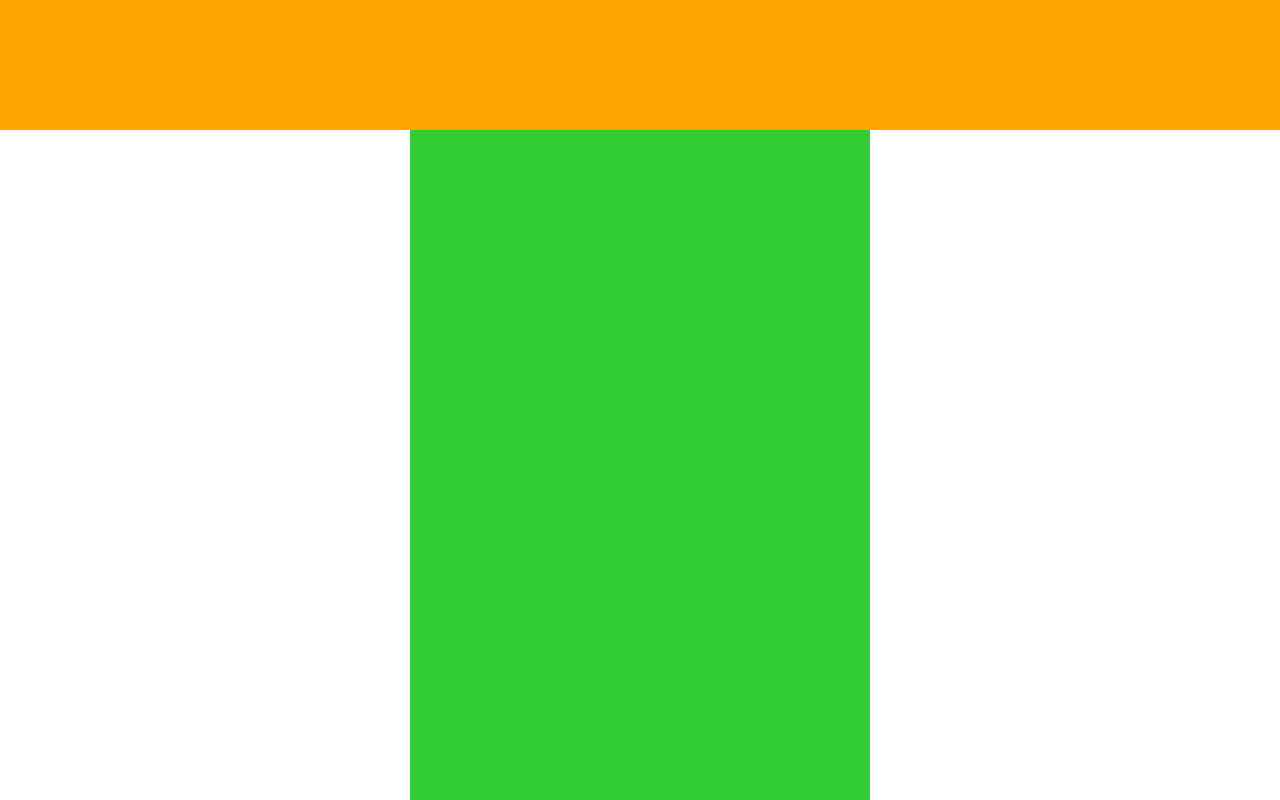
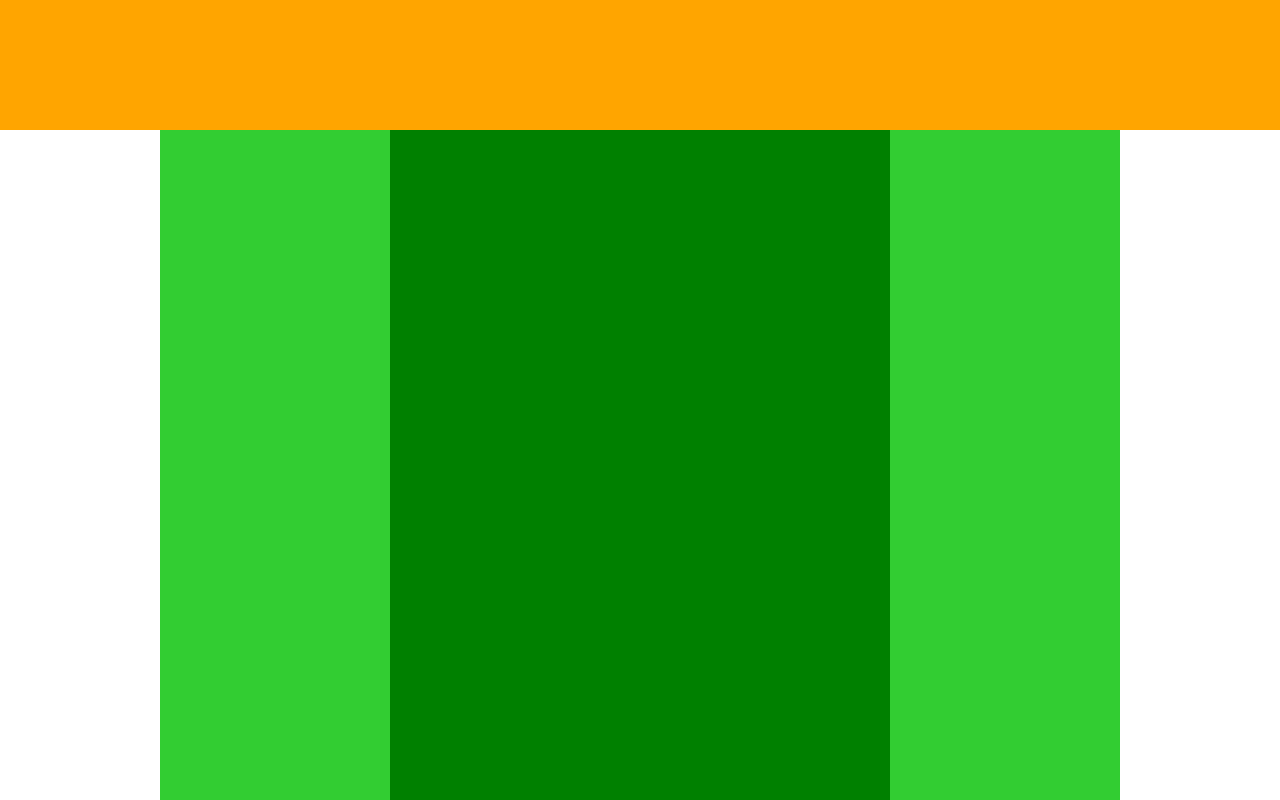
Before and after one commit to Tt6588/-, a plain HTML site: page 1-4/chapter4.html in a window 1280 px wide. Shown: the part 420-1220 px from the top of the page. Drawn offline with Linux system fonts and the light colour scheme.

Commit message:
[fix]1-4

```diff
--- a/1-4/style.css
+++ b/1-4/style.css
@@ -29,9 +29,9 @@
   background-color: limegreen;
 }
 
-.bolg {
+.blog {
   width: 500px;
-  height: 230px;
+  height: 1400px;
   background-color: green;
 }
 
@@ -41,7 +41,7 @@
   background-color: limegreen;
 }
 
-.hooter {
+.footer {
   width: 100%;
   height: 100px;
   background-color: blue;
```
